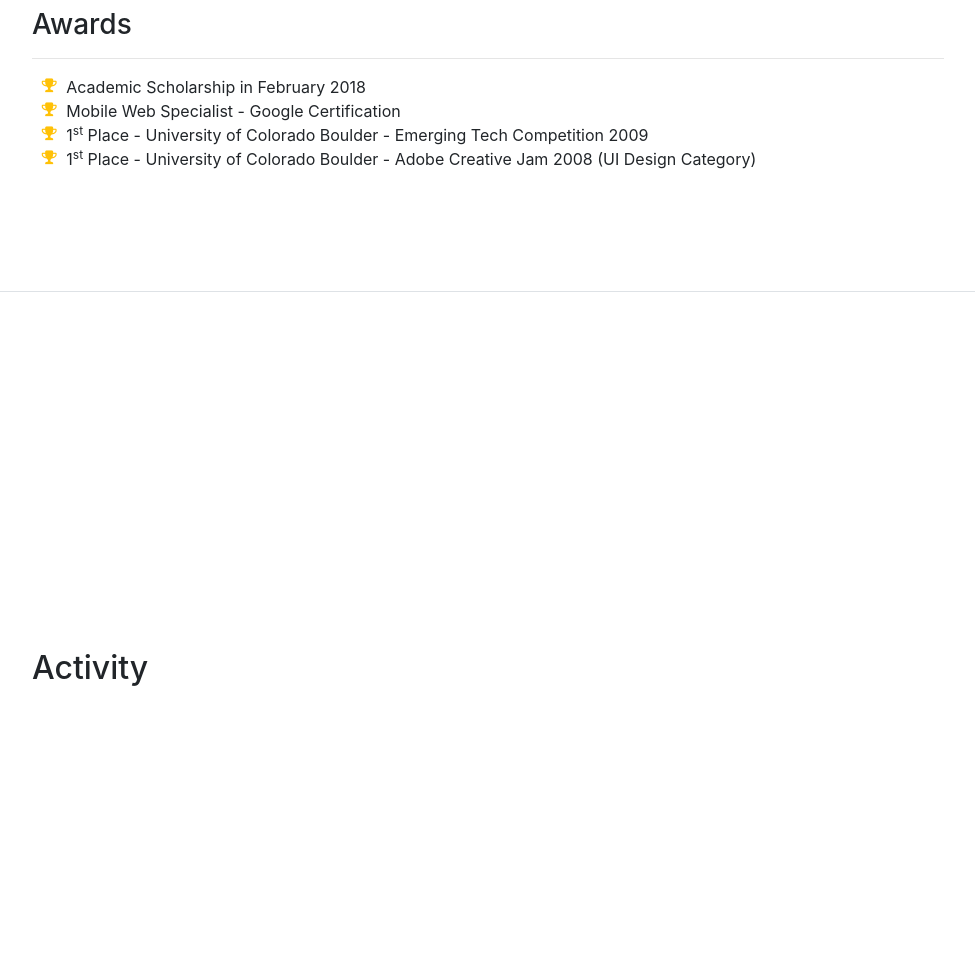
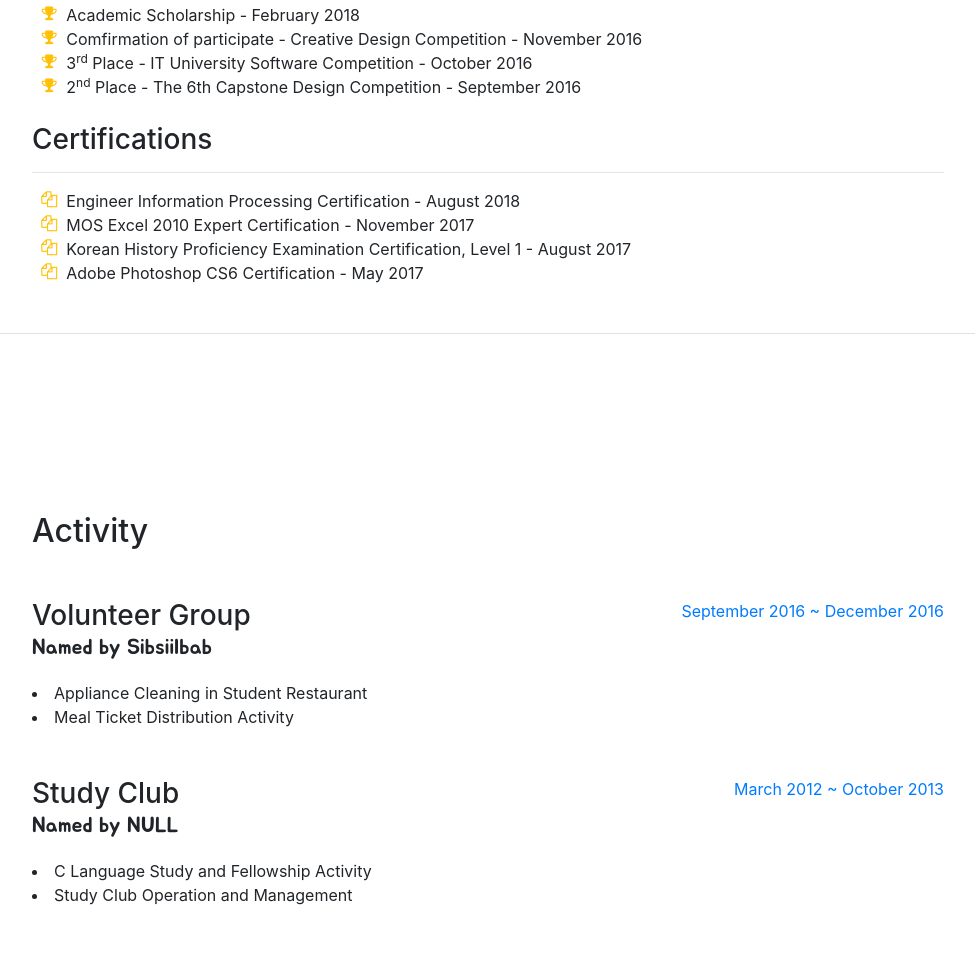
Before and after one commit to wnsgur556/wnsgur556.github.io, a website with bundled scripts: page index.html in a window 1280 px wide. Shown: the part 3147-4105 px from the top of the page, without its empty margins (288-1263 px from the left). Built offline with nearby package versions, Linux system fonts and the light colour scheme; a web font is replaced by a local one.

Commit message:
6th commit

```diff
--- a/css/resume.css
+++ b/css/resume.css
@@ -56,7 +56,7 @@ h2 {
 }
 
 .list-icons .list-inline-item i:hover {
-  color: #000000;
+  color: #BD5D38;
 }
 
 #sideNav .navbar-nav .nav-item .nav-link {
--- a/index.html
+++ b/index.html
@@ -169,7 +169,7 @@
           <div class="resume-item d-flex flex-column flex-md-row mb-5">
             <div class="resume-content mr-auto">
               <h3 class="mb-0">Soongsil University</h3>
-              <div class="subheading mb-3">4th Grade Second Semester <Attending class=""></Attending></div>
+              <div class="subheading mb-3">4th Grade Second Semester</div>
               <li>Major : Computer Science</li>
               <li>Total Credits : 132</li>
               <li>Total GPA : 3.88 / 4.50</il>
@@ -180,7 +180,7 @@
             </div>
           </div>
 
-          <div class="resume-item d-flex flex-column flex-md-row">
+          <div class="resume-item d-flex flex-column flex-md-row mb-5">
             <div class="resume-content mr-auto">
               <h3 class="mb-0">Wando High School</h3>
               <div class="subheading mb-3">Graduated</div>
@@ -260,24 +260,65 @@
           <ul class="fa-ul mb-0">
             <li>
               <i class="fa-li fa fa-trophy text-warning"></i>
-                Academic Scholarship in February 2018</li>
+              Academic Scholarship - February 2018</li>
             <li>
               <i class="fa-li fa fa-trophy text-warning"></i>
-                Mobile Web Specialist - Google Certification</li>
+              Comfirmation of participate - Creative Design Competition - November 2016</li>
             <li>
               <i class="fa-li fa fa-trophy text-warning"></i>
-                1<sup>st</sup>
-                Place - University of Colorado Boulder - Emerging Tech Competition 2009</li>
+              3<sup>rd</sup>
+              Place - IT University Software Competition - October 2016</li>
             <li>
               <i class="fa-li fa fa-trophy text-warning"></i>
-                1<sup>st</sup>
-                Place - University of Colorado Boulder - Adobe Creative Jam 2008 (UI Design Category)</li>
+              2<sup>nd</sup>
+              Place - The 6th Capstone Design Competition - September 2016</li>
+          </ul>
+          <span style="line-height:50%"><br></span>
+          <h3 class="mb-0">Certifications</h3>
+          <hr></hr>
+          <ul class="fa-ul mb-0">
+            <li>
+              <i class="fa-li fa fa-copy text-warning"></i>
+              Engineer Information Processing Certification - August 2018</li>
+            <li>
+              <i class="fa-li fa fa-copy text-warning"></i>
+              MOS Excel 2010 Expert Certification - November 2017</li>
+            <li>
+              <i class="fa-li fa fa-copy text-warning"></i>
+              Korean History Proficiency Examination Certification, Level 1 - August 2017</li>
+            <li>
+              <i class="fa-li fa fa-copy text-warning"></i>
+              Adobe Photoshop CS6 Certification - May 2017</li>
           </ul>
       </section>
 
       <section class="resume-section p-3 p-lg-5 d-flex flex-column" id="activity">
         <div class="my-auto">
           <h2 class="mb-5">Activity</h2>
+
+          <div class="resume-item d-flex flex-column flex-md-row mb-5">
+            <div class="resume-content mr-auto">
+              <h3 class="mb-0">Volunteer Group</h3>
+              <div class="subheading mb-3">Named by Sibsiilbab</div>
+              <li>Appliance Cleaning in Student Restaurant</il>
+              <li>Meal Ticket Distribution Activity</il>
+            </div>
+            <div class="resume-date text-md-right">
+              <span class="text-primary">September 2016 ~ December 2016</span>
+            </div>
+          </div>
+
+          <div class="resume-item d-flex flex-column flex-md-row mb-5">
+            <div class="resume-content mr-auto">
+              <h3 class="mb-0">Study Club</h3>
+              <div class="subheading mb-3">Named by NULL</div>
+              <li>C Language Study and Fellowship Activity</il>
+              <li>Study Club Operation and Management</il>
+            </div>
+            <div class="resume-date text-md-right">
+              <span class="text-primary">March 2012 ~ October 2013</span>
+            </div>
+          </div>
         </div>
       </section>
 
```
Lines whose indentation alone changed are shown as unchanged.
